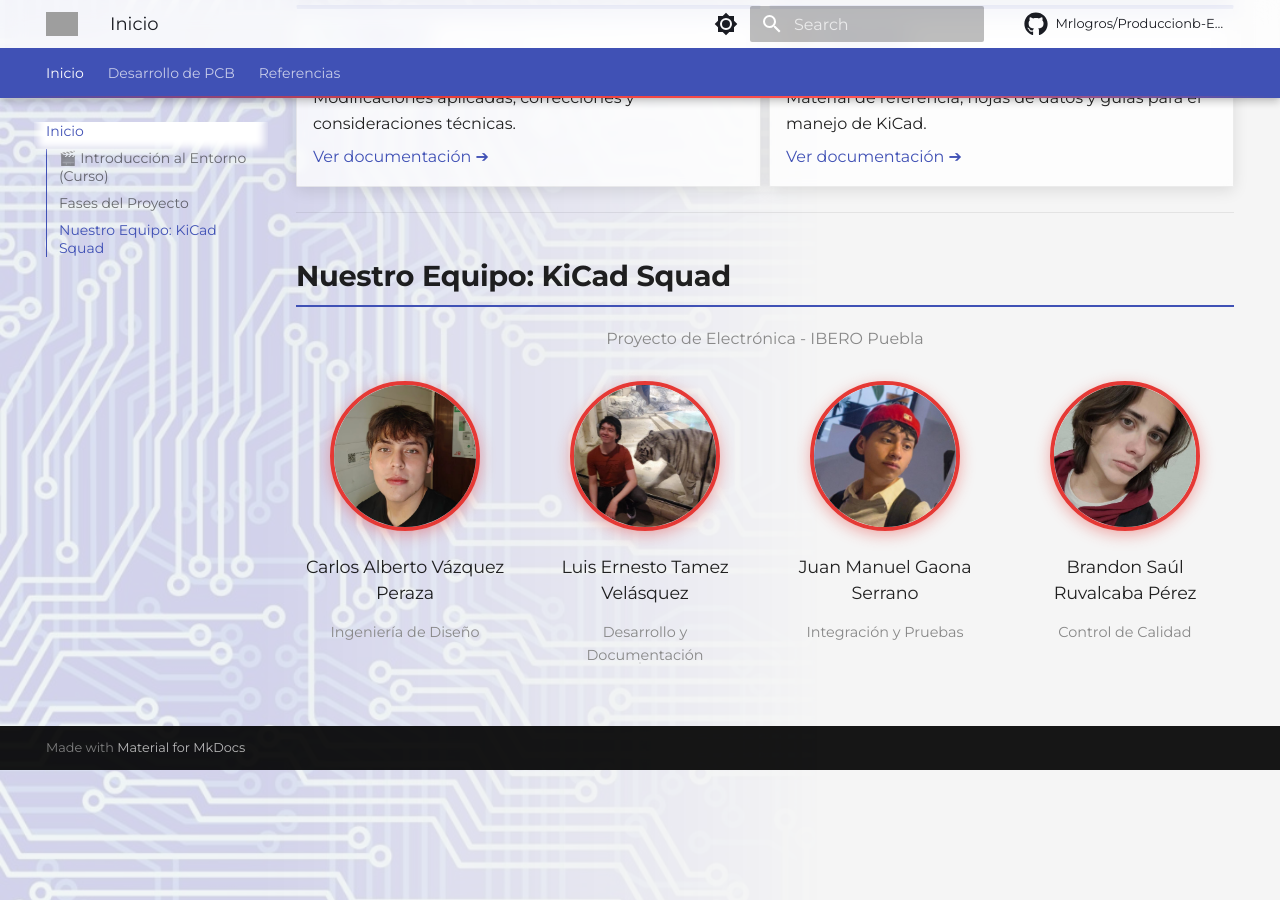
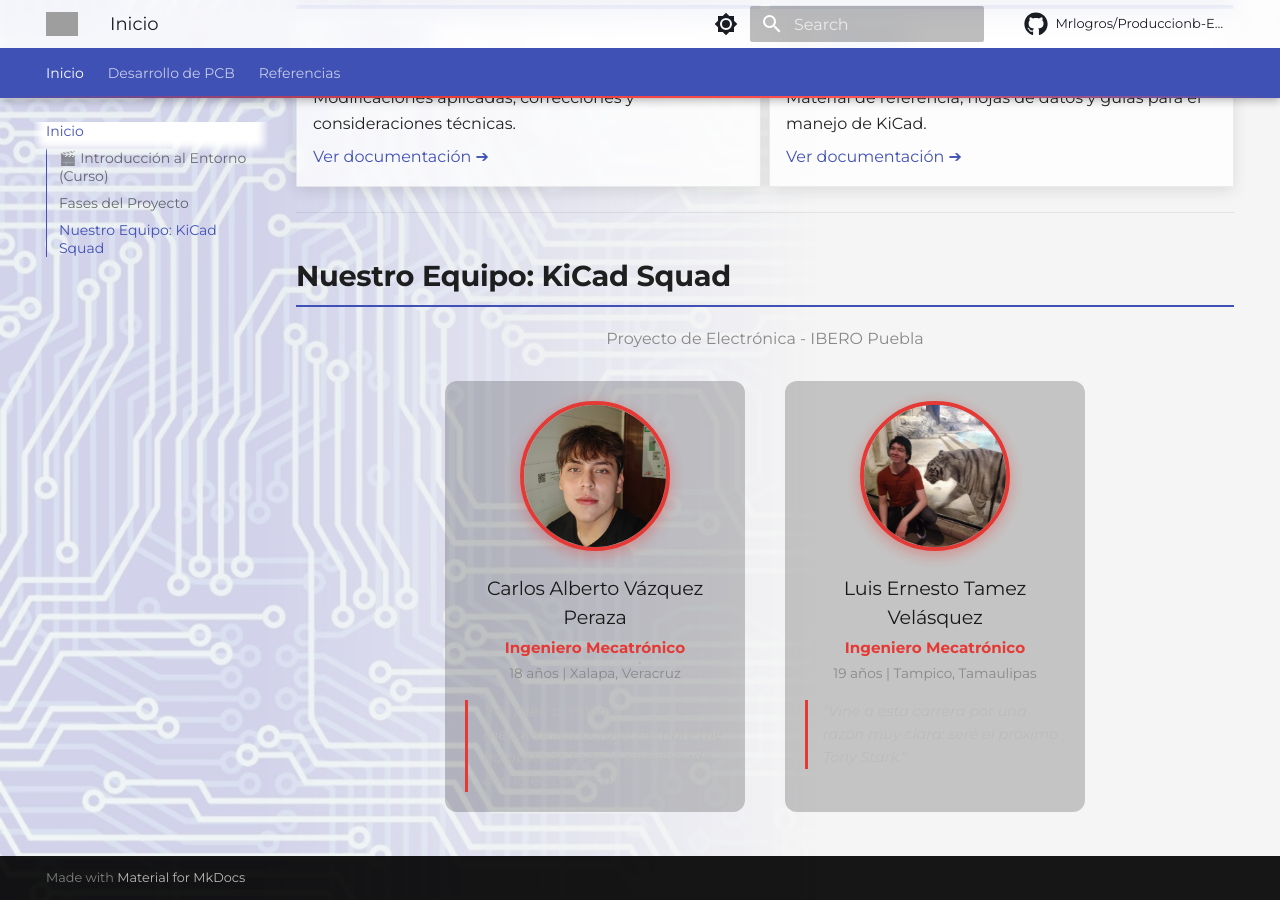
Before and after one commit to Mrlogros/Produccionb-Electronica, an MkDocs documentation site: the page built from docs/index.md, in a window 1280 px wide and 900 px high, scrolled down 1587 px. Built offline with MkDocs 1.6.1 and Material for MkDocs 9.7.7, drawn with Linux system fonts in a browser that asks for light colours; comment, search, counter and statistics services are not loaded; grey boxes are pictures that could not be loaded.

Commit message:
Update index.md

```diff
--- a/docs/index.md
+++ b/docs/index.md
@@ -87,35 +87,29 @@ Si apenas estás comenzando, te recomendamos ver el primer episodio del curso **
 ## Nuestro Equipo: KiCad Squad
 <p style="text-align: center; color: #888; margin-top: -10px;">Proyecto de Electrónica - IBERO Puebla</p>
 
-<!-- Contenedor del equipo ajustado para 4 personas -->
+<!-- Contenedor del equipo ajustado para 2 personas con descripciones -->
 <div style="display: flex; justify-content: center; gap: 40px; text-align: center; margin-top: 30px; flex-wrap: wrap;">
 
   <!-- Carlos -->
-  <div style="width: 200px; margin-bottom: 20px;">
+  <div style="width: 300px; margin-bottom: 20px; background: rgba(0,0,0,0.2); padding: 20px; border-radius: 12px;">
     <img src="img/carlos.jpg" style="width: 150px; height: 150px; object-fit: cover; border-radius: 50%; border: 4px solid #e53935; box-shadow: 0 4px 15px rgba(229, 57, 53, 0.4); margin: 0 auto;">
-    <h3 style="margin-bottom: 0; margin-top: 15px; font-size: 1.1em;">Carlos Alberto Vázquez Peraza</h3>
-    <p style="color: #888; font-size: 0.9em;">Ingeniería de Diseño</p>
+    <h3 style="margin-bottom: 5px; margin-top: 15px; font-size: 1.2em;">Carlos Alberto Vázquez Peraza</h3>
+    <p style="color: #e53935; font-weight: bold; margin: 0; font-size: 0.95em;">Ingeniero Mecatrónico</p>
+    <p style="color: #888; font-size: 0.85em; margin-top: 2px; margin-bottom: 15px;">18 años | Xalapa, Veracruz</p>
+    <blockquote style="font-size: 0.9em; color: #bbb; border-left: 3px solid #e53935; text-align: left; padding-left: 15px; margin: 0; font-style: italic;">
+      "Me metí a ingeniería mecatrónica porque siempre me ha gustado todo lo relacionado con la electrónica."
+    </blockquote>
   </div>
 
   <!-- Luis -->
-  <div style="width: 200px; margin-bottom: 20px;">
+  <div style="width: 300px; margin-bottom: 20px; background: rgba(0,0,0,0.2); padding: 20px; border-radius: 12px;">
     <img src="img/luis.jpg" style="width: 150px; height: 150px; object-fit: cover; border-radius: 50%; border: 4px solid #e53935; box-shadow: 0 4px 15px rgba(229, 57, 53, 0.4); margin: 0 auto;">
-    <h3 style="margin-bottom: 0; margin-top: 15px; font-size: 1.1em;">Luis Ernesto Tamez Velásquez</h3>
-    <p style="color: #888; font-size: 0.9em;">Desarrollo y Documentación</p>
-  </div>
-
-  <!-- Juan Manuel -->
-  <div style="width: 200px; margin-bottom: 20px;">
-    <img src="img/juan.jpg" style="width: 150px; height: 150px; object-fit: cover; border-radius: 50%; border: 4px solid #e53935; box-shadow: 0 4px 15px rgba(229, 57, 53, 0.4); margin: 0 auto;">
-    <h3 style="margin-bottom: 0; margin-top: 15px; font-size: 1.1em;">Juan Manuel Gaona Serrano</h3>
-    <p style="color: #888; font-size: 0.9em;">Integración y Pruebas</p>
-  </div>
-
-  <!-- Brandon -->
-  <div style="width: 200px; margin-bottom: 20px;">
-    <img src="img/brandon.jpg" style="width: 150px; height: 150px; object-fit: cover; border-radius: 50%; border: 4px solid #e53935; box-shadow: 0 4px 15px rgba(229, 57, 53, 0.4); margin: 0 auto;">
-    <h3 style="margin-bottom: 0; margin-top: 15px; font-size: 1.1em;">Brandon Saúl Ruvalcaba Pérez</h3>
-    <p style="color: #888; font-size: 0.9em;">Control de Calidad</p>
+    <h3 style="margin-bottom: 5px; margin-top: 15px; font-size: 1.2em;">Luis Ernesto Tamez Velásquez</h3>
+    <p style="color: #e53935; font-weight: bold; margin: 0; font-size: 0.95em;">Ingeniero Mecatrónico</p>
+    <p style="color: #888; font-size: 0.85em; margin-top: 2px; margin-bottom: 15px;">19 años | Tampico, Tamaulipas</p>
+    <blockquote style="font-size: 0.9em; color: #bbb; border-left: 3px solid #e53935; text-align: left; padding-left: 15px; margin: 0; font-style: italic;">
+      "Vine a esta carrera por una razón muy clara: seré el próximo Tony Stark."
+    </blockquote>
   </div>
 
 </div>
```
